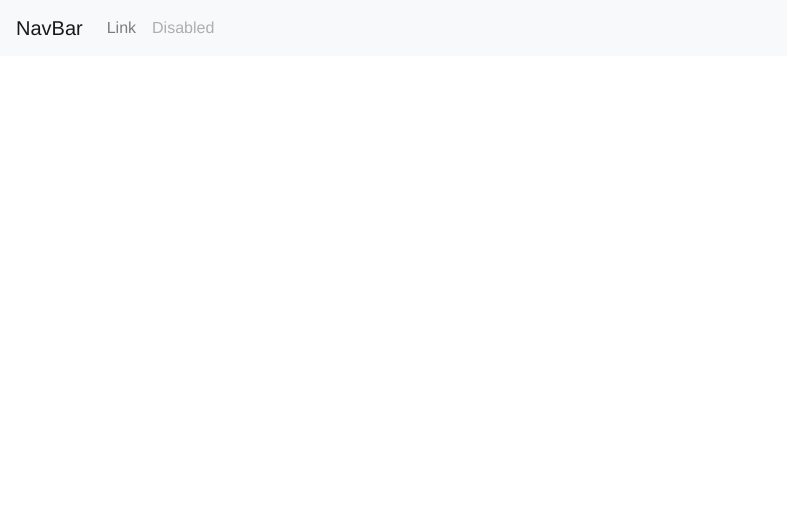
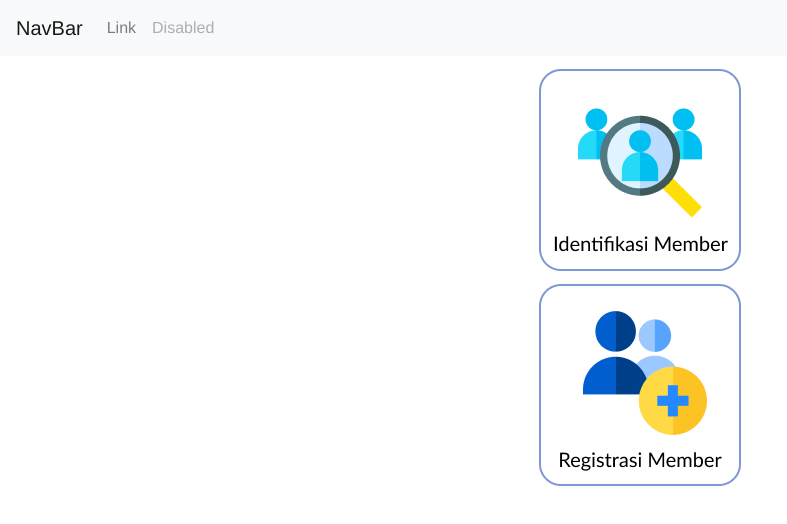
Before and after one commit to raihansyahdean/ppl-jduar-fe, a Vue app: page /home in a window 1280 px wide. Shown: the top 524 px of the page, without its empty margins (0-787 px from the left). Built offline with nearby package versions, Linux system fonts and the light colour scheme.

Commit message:
[GREEN] add home page with init navbar and 2 buttons

```diff
--- a/src/components/HomePage.vue
+++ b/src/components/HomePage.vue
@@ -1,5 +1,6 @@
 <template>
 <div>
+  <div>
     <b-navbar toggleable="lg" type="light" variant="light">
       <b-navbar-brand href="#">NavBar</b-navbar-brand>
 
@@ -12,6 +13,27 @@
         </b-navbar-nav>
       </b-collapse>
     </b-navbar>
+  </div>
+
+  <div>
+    <router-link to="/">
+        <img id='identify-image'
+        style="margin:1vw;"
+        @mouseover="mouseOverIdentify"
+        @mouseleave="mouseLeaveIdentify"
+        :src="imageIdentify"/>
+    </router-link>
+  </div>
+
+  <div>
+    <router-link to="/">
+        <img id='register-image'
+        @mouseover="mouseOverRegister"
+        @mouseleave="mouseLeaveRegister"
+        :src="imageRegister"/>
+    </router-link>
+  </div>
+
 </div>
 </template>
 
@@ -19,7 +41,25 @@
 export default {
     name: 'HomePage',
     data() {
-        return {}
+        return {
+            imageIdentify:require("../assets/Identify Default.png"),
+            imageRegister:require("../assets/Register Default.png")
+        }
     },
+    methods: {
+        mouseOverRegister: function(){
+            this.imageRegister = require("../assets/Register Clicked.png")
+        },
+        mouseLeaveRegister: function(){
+            this.imageRegister = require("../assets/Register Default.png")
+        },
+        mouseOverIdentify: function(){
+            this.imageIdentify = require("../assets/Identify Clicked.png")
+        },
+        mouseLeaveIdentify: function(){
+            this.imageIdentify = require("../assets/Identify Default.png")
+        }
+    }
+
 }
 </script>
```
Also changed, not shown: src/assets/Identify Clicked.png, src/assets/Register Clicked.png.
